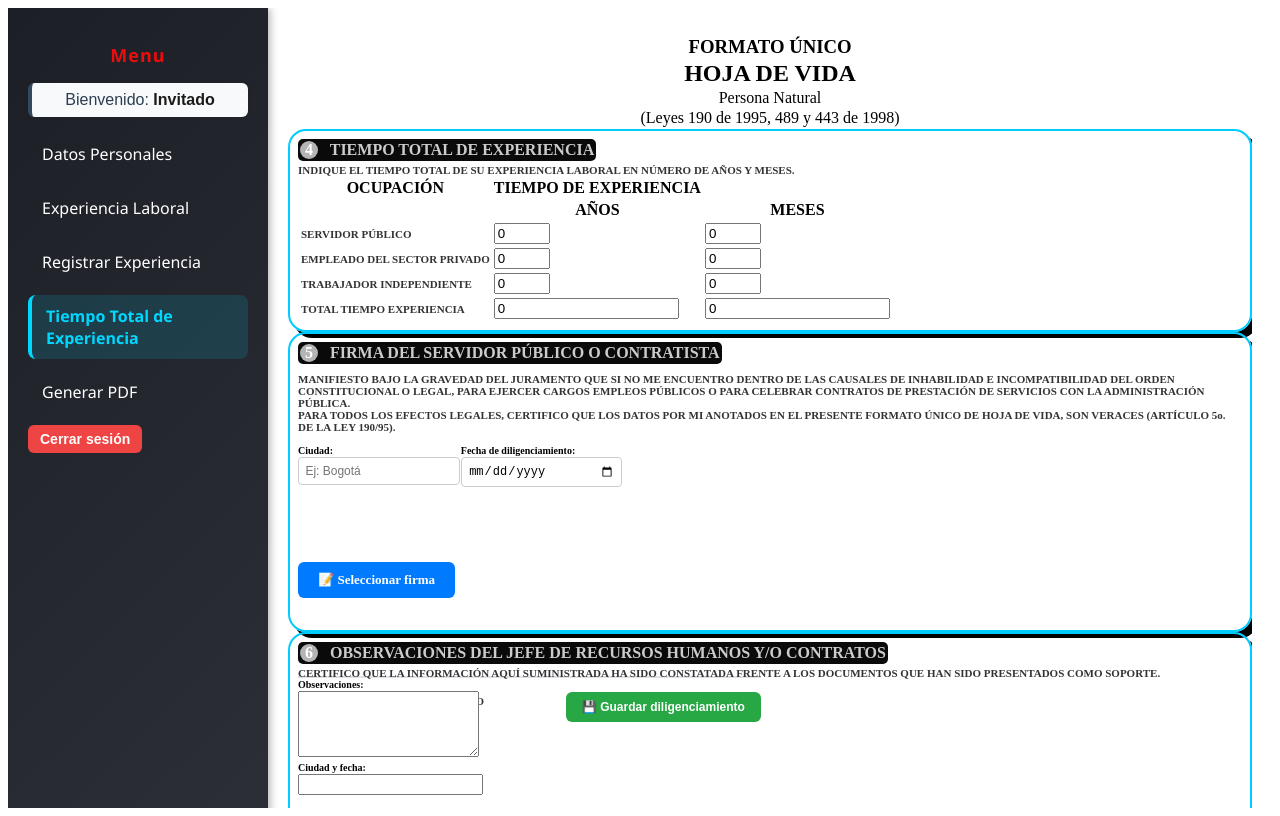
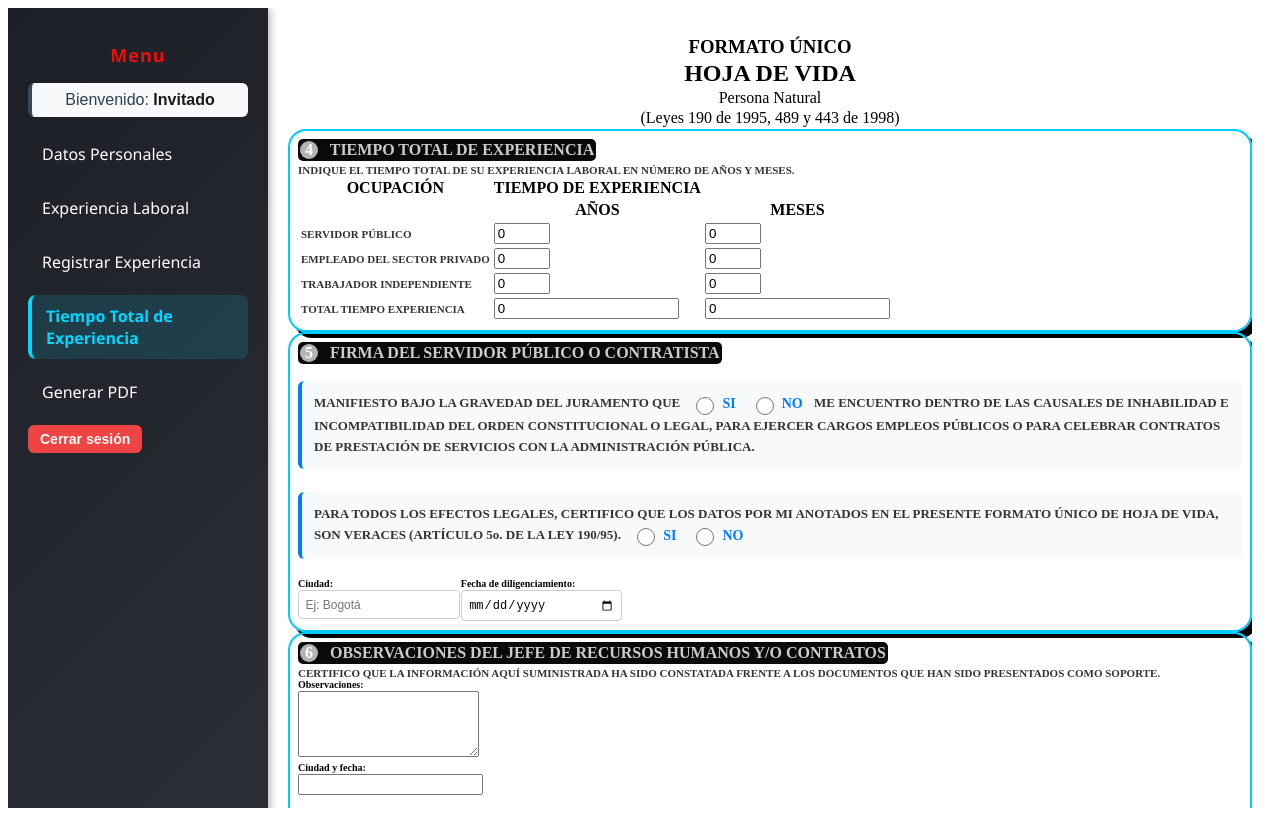
Before and after one commit to RandySimanca/formatounicoenlinea, a Vue app in the folder frontend/: page /panel/Hoja3 in a window 1280 px wide. Built offline with nearby package versions, Linux system fonts and the light colour scheme; no server answers; sample sign-in values are in the browser's storage.

Commit message:
Changes to be committed: #	modified:   backend/controllers/firmaServidorControllers.js #	modified:   backend/models/FirmaServidor.js #	modified:   frontend/src/components/FirmaServidorComponent.vue

```diff
--- a/frontend/src/components/FirmaServidorComponent.vue
+++ b/frontend/src/components/FirmaServidorComponent.vue
@@ -6,18 +6,63 @@
       CONTRATISTA
     </div>
 
+    <!-- ✅ NUEVA SECCIÓN: Declaración de Inhabilidad -->
     <div class="declaration">
-      <p>
-        MANIFIESTO BAJO LA GRAVEDAD DEL JURAMENTO QUE SI NO ME ENCUENTRO DENTRO
-        DE LAS CAUSALES DE INHABILIDAD E INCOMPATIBILIDAD DEL ORDEN
+      <p class="declaration-text">
+        MANIFIESTO BAJO LA GRAVEDAD DEL JURAMENTO QUE
+        <span class="radio-inline-group">
+          <label class="radio-label">
+            <input
+              type="radio"
+              name="inhabilidad"
+              value="SI"
+              v-model="declaracionInhabilidad"
+            />
+            <span class="radio-text">SI</span>
+          </label>
+          <label class="radio-label">
+            <input
+              type="radio"
+              name="inhabilidad"
+              value="NO"
+              v-model="declaracionInhabilidad"
+            />
+            <span class="radio-text">NO</span>
+          </label>
+        </span>
+        ME ENCUENTRO DENTRO DE LAS CAUSALES DE INHABILIDAD E INCOMPATIBILIDAD DEL ORDEN
         CONSTITUCIONAL O LEGAL, PARA EJERCER CARGOS EMPLEOS PÚBLICOS O PARA
         CELEBRAR CONTRATOS DE PRESTACIÓN DE SERVICIOS CON LA ADMINISTRACIÓN
         PÚBLICA.
       </p>
-      <p>
+    </div>
+
+    <!-- ✅ NUEVA SECCIÓN: Declaración de Veracidad -->
+    <div class="declaration">
+      <p class="declaration-text">
         PARA TODOS LOS EFECTOS LEGALES, CERTIFICO QUE LOS DATOS POR MI ANOTADOS
         EN EL PRESENTE FORMATO ÚNICO DE HOJA DE VIDA, SON VERACES (ARTÍCULO 5o.
         DE LA LEY 190/95).
+        <span class="radio-inline-group">
+          <label class="radio-label">
+            <input
+              type="radio"
+              name="veracidad"
+              value="SI"
+              v-model="declaracionVeracidad"
+            />
+            <span class="radio-text">SI</span>
+          </label>
+          <label class="radio-label">
+            <input
+              type="radio"
+              name="veracidad"
+              value="NO"
+              v-model="declaracionVeracidad"
+            />
+            <span class="radio-text">NO</span>
+          </label>
+        </span>
       </p>
     </div>
 
@@ -123,6 +168,10 @@ import { showSuccess, showError } from "../utils/showMessage";
 import { ref, onMounted } from "vue";
 import api from "../api/axios";
 
+// ✅ NUEVAS VARIABLES REACTIVAS
+const declaracionInhabilidad = ref("");
+const declaracionVeracidad = ref("");
+
 const ciudadDiligenciamiento = ref("");
 const fechaDiligenciamiento = ref("");
 const firmaUrl = ref(null);
@@ -140,6 +189,10 @@ async function cargarFirma() {
     const response = await api.get("/firma-servidor");
     const data = response.data;
     if (data) {
+      // ✅ CARGAR DECLARACIONES
+      declaracionInhabilidad.value = data.declaracionInhabilidad || "";
+      declaracionVeracidad.value = data.declaracionVeracidad || "";
+
       ciudadDiligenciamiento.value = data.ciudadDiligenciamiento || "";
       fechaDiligenciamiento.value =
         data.fechaDiligenciamiento?.substring(0, 10) || "";
@@ -177,13 +230,10 @@ const mostrarFirma = (event) => {
       canvas.height = 100;
       const ctx = canvas.getContext("2d");
 
-      // ✅ NO llenar con fondo blanco - conservar transparencia
-      // Si quieres fondo blanco solo para JPG:
       if (file.type === 'image/jpeg' || file.type === 'image/jpg') {
         ctx.fillStyle = "#FFFFFF";
         ctx.fillRect(0, 0, canvas.width, canvas.height);
       }
-      // Para PNG, el canvas mantiene transparencia por defecto
 
       ctx.drawImage(img, 0, 0, canvas.width, canvas.height);
 
@@ -202,6 +252,17 @@ const mostrarFirma = (event) => {
 };
 
 const guardarFirma = async () => {
+  // ✅ VALIDAR DECLARACIONES
+  if (!declaracionInhabilidad.value) {
+    showError("❌ Por favor, selecciona una opción en la declaración de inhabilidad.");
+    return;
+  }
+
+  if (!declaracionVeracidad.value) {
+    showError("❌ Por favor, selecciona una opción en la declaración de veracidad.");
+    return;
+  }
+
   if (!firmaUrl.value) {
     showError("❌ Por favor, selecciona una firma antes de guardar.");
     return;
@@ -215,7 +276,10 @@ const guardarFirma = async () => {
   guardando.value = true;
 
   try {
+    // ✅ INCLUIR DECLARACIONES EN EL PAYLOAD
     const payload = {
+      declaracionInhabilidad: declaracionInhabilidad.value,
+      declaracionVeracidad: declaracionVeracidad.value,
       ciudadDiligenciamiento: ciudadDiligenciamiento.value,
       fechaDiligenciamiento: fechaDiligenciamiento.value,
       firmaServidor: firmaUrl.value,
@@ -224,7 +288,7 @@ const guardarFirma = async () => {
     const response = await api.post("/firma-servidor", payload);
     console.log("✅ Guardado:", response.data);
     showSuccess(
-      "✅ Firma y datos de diligenciamiento guardados correctamente."
+      "✅ Firma y declaraciones guardadas correctamente."
     );
   } catch (error) {
     console.error(
@@ -249,6 +313,9 @@ const confirmarEliminarFirma = async () => {
   try {
     await api.delete("/firma-servidor");
 
+    // ✅ LIMPIAR TAMBIÉN LAS DECLARACIONES
+    declaracionInhabilidad.value = "";
+    declaracionVeracidad.value = "";
     firmaUrl.value = null;
     ciudadDiligenciamiento.value = "";
     fechaDiligenciamiento.value = "";
@@ -274,12 +341,63 @@ const cambiarFirma = () => {
 </script>
 
 <style scoped>
+/* ✅ NUEVOS ESTILOS PARA RADIO BUTTONS */
+.declaration {
+  background: #f8f9fa;
+  padding: 12px;
+  border-radius: 6px;
+  margin: 8px 0;
+  border-left: 4px solid #007bff;
+}
+
+.declaration-text {
+  margin: 0;
+  line-height: 1.6;
+  color: #333;
+  font-size: 13px;
+}
+
+.radio-inline-group {
+  display: inline-flex;
+  gap: 15px;
+  margin: 0 8px;
+  align-items: center;
+  vertical-align: middle;
+}
+
+.radio-label {
+  display: inline-flex;
+  align-items: center;
+  gap: 5px;
+  cursor: pointer;
+  font-weight: 600;
+  color: #007bff;
+  transition: all 0.2s ease;
+}
+
+.radio-label:hover {
+  color: #0056b3;
+  transform: scale(1.05);
+}
+
+.radio-label input[type="radio"] {
+  width: 18px;
+  height: 18px;
+  cursor: pointer;
+  accent-color: #007bff;
+}
+
+.radio-text {
+  font-size: 14px;
+  user-select: none;
+}
+
 /* Contenedor principal con altura controlada */
 .firma-section {
   display: flex;
   flex-direction: column;
   gap: 0.4rem;
-  max-height: 380px; /* Altura aumentada considerablemente */
+  max-height: 480px;
   overflow: visible;
   padding: 0.5rem !important;
 }
@@ -407,8 +525,8 @@ const cambiarFirma = () => {
   align-items: center;
   padding-top: 0.6rem;
   border-top: 2px solid #dee2e6;
-  margin-top: 0.5rem; /* Margen superior para separación */
-  min-height: 40px; /* Altura mínima para el footer */
+  margin-top: 0.5rem;
+  min-height: 40px;
 }
 
 .firma-label {
@@ -565,6 +683,14 @@ const cambiarFirma = () => {
   .firma-preview {
     justify-content: flex-start;
   }
+
+  /* Mostrar X en lugar de radio button al imprimir */
+  .radio-label input[type="radio"]:checked::before {
+    content: 'X';
+    display: block;
+    text-align: center;
+    font-weight: bold;
+  }
 }
 
 /* Responsive */
@@ -600,5 +726,10 @@ const cambiarFirma = () => {
   .btn-guardar {
     width: 100%;
   }
+
+  .radio-inline-group {
+    display: flex;
+    margin: 8px 0;
+  }
 }
 </style>
```
Also changed, not shown: 2 other files (tests, documents, lock files or other folders).
